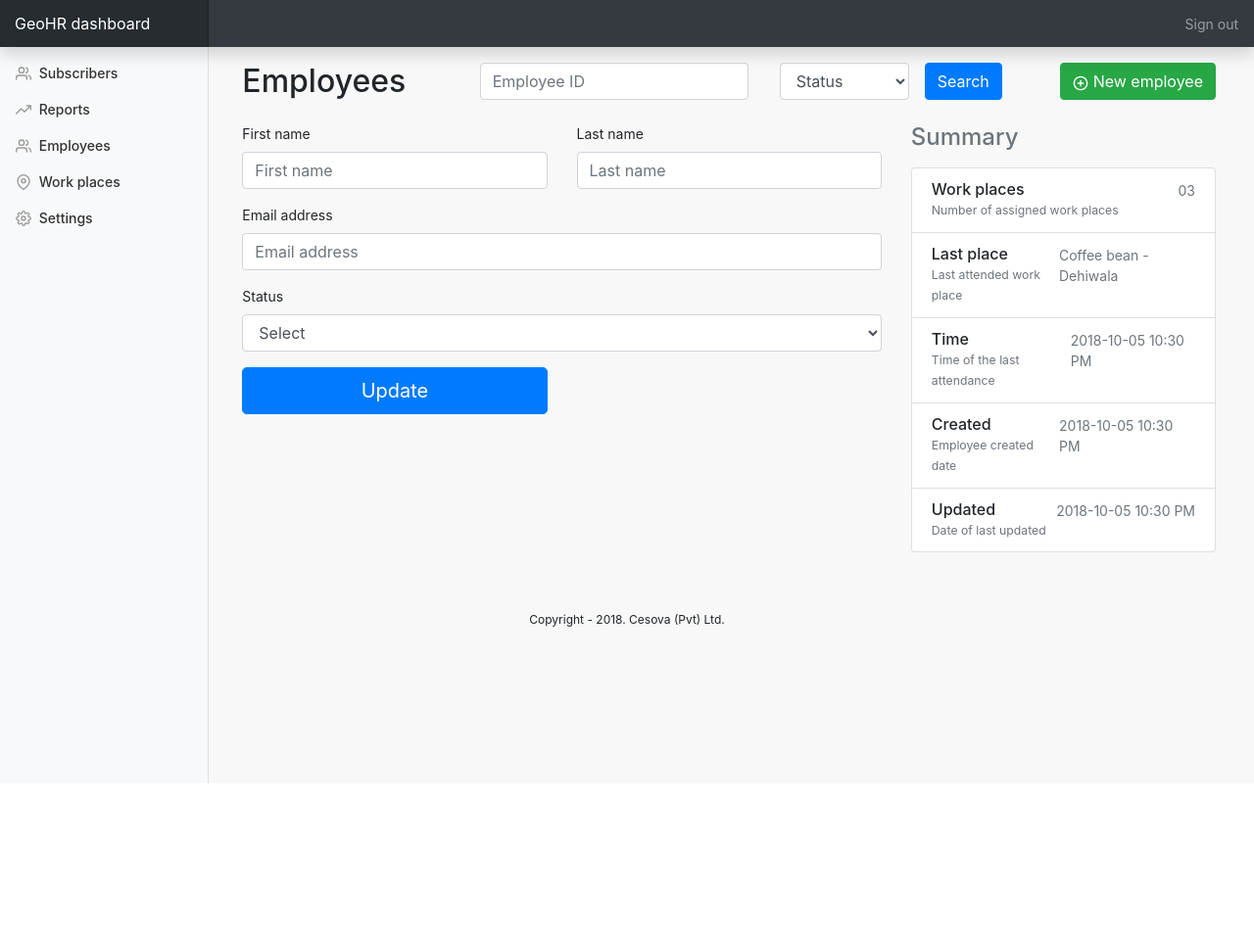
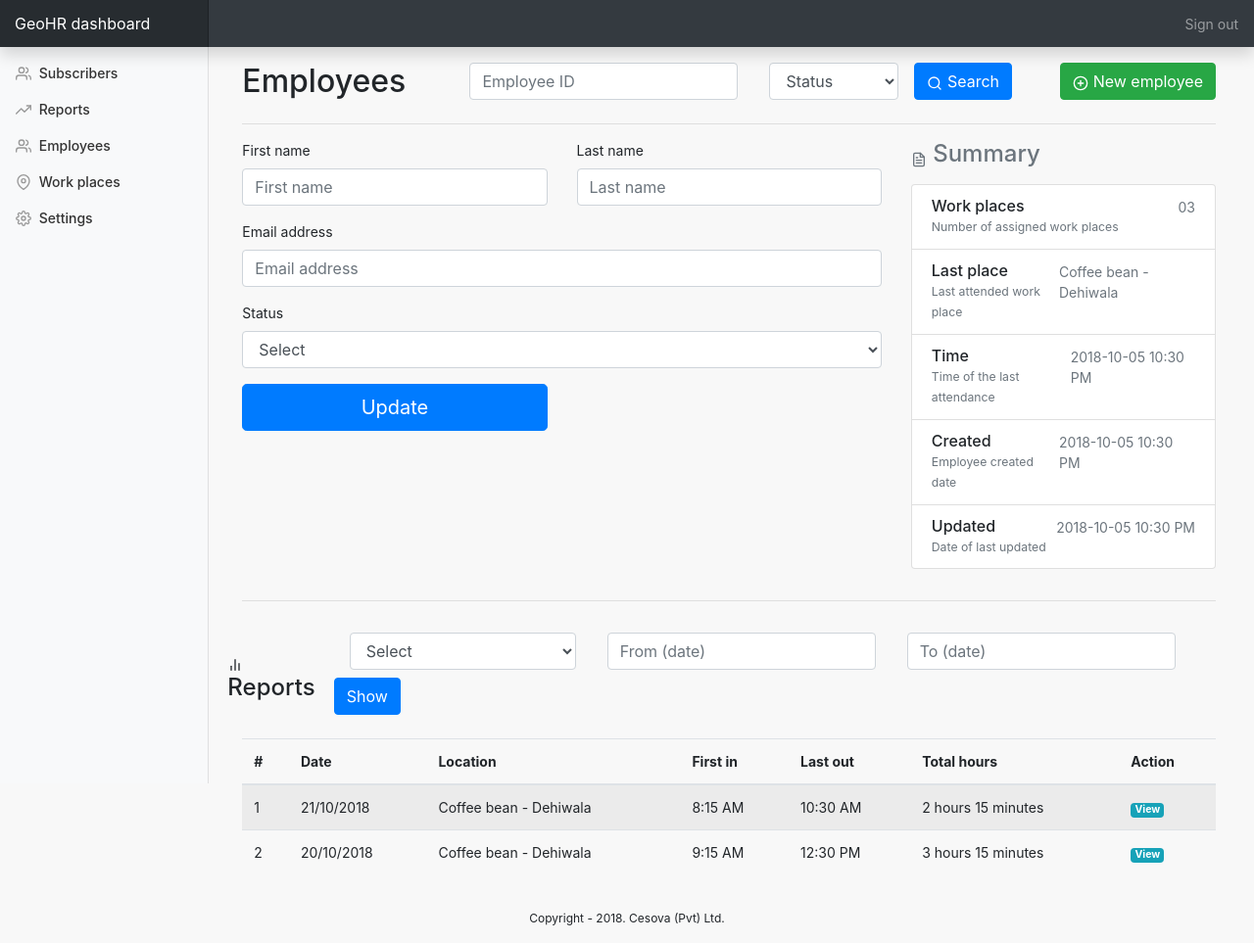
Before and after one commit to GeofencedHR/geohr-web, a CodeIgniter app: page /database/index.php/dashboard/employee_view in a window 1280 px wide. Shown: the whole page at 98% size. Before the commit the page ends 800 px from the top, so only its background shows below. Run offline with CodeIgniter, Linux system fonts and the light colour scheme; some libraries are stand-ins or nearby versions.

Commit message:
Added report table to employee view/did some refactoring and fixes

```diff
--- a/application/views/dash_board_employee_create.php
+++ b/application/views/dash_board_employee_create.php
@@ -3,6 +3,8 @@ defined('BASEPATH') OR exit('No direct script access allowed');
 require_once("dash_board_header.php");
 require_once("dash_board_employee_search.php");
 ?>
+
+<hr/>
 
   <div class="row">
      <div class="col-md-8 order-md-1">
--- a/application/views/dash_board_employee_search.php
+++ b/application/views/dash_board_employee_search.php
@@ -16,7 +16,8 @@ defined('BASEPATH') OR exit('No direct script access allowed');
     			        <option>Suspended</option>
     			    </select>
     			  </div>
-    			  <button type="submit" class="btn btn-primary mb-2">Search</button>
+    			  <button type="submit" class="btn btn-primary mb-2">
+              <span data-feather="search"></span> Search</button>
     			</form>
           <a href="<?php echo base_url('/index.php/dashboard/employee/create');?>">
             <button class="btn btn-success mb-2">
--- a/application/views/dash_board_employee_view.php
+++ b/application/views/dash_board_employee_view.php
@@ -3,6 +3,8 @@ defined('BASEPATH') OR exit('No direct script access allowed');
 require_once("dash_board_header.php");
 require_once("dash_board_employee_search.php");
 ?>
+
+<hr/>
 
   <div class="row">
      <div class="col-md-8 order-md-1">
@@ -44,10 +46,12 @@ require_once("dash_board_employee_search.php");
           </form>
         </div>
 
-        <div class="col-md-4 order-md-2 mb-4">
+        <div class="col-md-4 order-md-2">
 
           <h4 class="d-flex justify-content-between align-items-center mb-3">
-            <span class="text-muted">Summary</span>
+            <span class="text-muted">
+              <span data-feather="file-text"></span> Summary
+          </span>
           </h4>
 
           <ul class="list-group mb-3">
@@ -87,17 +91,75 @@ require_once("dash_board_employee_search.php");
               <span class="text-muted">2018-10-05 10:30 PM</span>
             </li>
           </ul>
-
-          <!-- <form class="card p-2">
-            <div class="input-group">
-              <input type="text" class="form-control" placeholder="Promo code">
-              <div class="input-group-append">
-                <button type="submit" class="btn btn-secondary">Redeem</button>
-              </div>
-            </div>
-          </form> -->
         </div>
       </div>
+
+      <hr/>
+
+      <div class="row">
+        <div class="d-flex justify-content-between flex-wrap flex-md-nowrap align-items-center pt-3 mb-3">
+          <h4><span data-feather="bar-chart-2"></span> Reports</h4>
+
+          <form class="form-inline">
+           <div class="form-group mx-sm-3 mb-2">
+              <select id="inputState" class="form-control">
+                  <option selected disabled="true">Select</option>
+                  <option>Coffee bean - Dehiwala</option>
+                  <option>McDonalds - Wellawatta</option>
+              </select>
+            </div>
+            <div class="form-group mx-sm-3 mb-2">
+              <input type="text" class="form-control" id="from" placeholder="From (date)">
+            </div>
+            <div class="form-group mx-sm-3 mb-2">
+              <input type="text" class="form-control" id="to" placeholder="To (date)">
+            </div>
+            <button type="submit" class="btn btn-primary mb-2">
+              Show
+            </button>
+          </form>
+        </div>
+      </div>
+
+      <div class="table-responsive">
+            <table class="table table-striped">
+              <thead>
+                <tr>
+                  <th>#</th>
+                  <th>Date</th>
+                  <th>Location</th>
+                  <th>First in</th>
+                  <th>Last out</th>
+                  <th>Total hours</th>
+                  <th>Action</th>
+                </tr>
+              </thead>
+              <tbody>
+                <tr>
+                  <td>1</td>
+                  <td>21/10/2018</td>
+                  <td>Coffee bean - Dehiwala</td>
+                  <td>8:15 AM</td>
+                  <td>10:30 AM</td>
+                  <td>2 hours 15 minutes</td>
+                  <td>
+                    <a href="<?php echo base_url('/index.php/dashboard/employee/view');?>" class="badge badge-info">View</a>
+                  </td>
+                </tr>
+                <tr>
+                  <td>2</td>
+                  <td>20/10/2018</td>
+                  <td>Coffee bean - Dehiwala</td>
+                  <td>9:15 AM</td>
+                  <td>12:30 PM</td>
+                  <td>3 hours 15 minutes</td>
+                  <td>
+                    <a href="<?php echo base_url('/index.php/dashboard/employee/view');?>" class="badge badge-info">View</a>
+                  </td>
+                </tr>
+              </tbody>
+            </table>
+          </div>
 
 
 <?php
--- a/application/views/dash_board_subscribers_search.php
+++ b/application/views/dash_board_subscribers_search.php
@@ -17,6 +17,8 @@ defined('BASEPATH') OR exit('No direct script access allowed');
     			        <option>Suspended</option>
     			    </select>
     			  </div>
-    			  <button type="submit" class="btn btn-primary mb-2">Search</button>
+    			  <button type="submit" class="btn btn-primary mb-2">
+                    <span data-feather="search"></span> Search
+                </button>
     			</form>
         </div>
--- a/application/views/dash_board_subscribers_view.php
+++ b/application/views/dash_board_subscribers_view.php
@@ -3,6 +3,8 @@ defined('BASEPATH') OR exit('No direct script access allowed');
 require_once("dash_board_header.php");
 require_once("dash_board_subscribers_search.php");
 ?>
+
+<hr/>
 
   <div class="row">
      <div class="col-md-8 order-md-1">
@@ -105,7 +107,9 @@ require_once("dash_board_subscribers_search.php");
         <div class="col-md-4 order-md-2 mb-4">
 
           <h4 class="d-flex justify-content-between align-items-center mb-3">
-            <span class="text-muted">Summary</span>
+            <span class="text-muted">
+              <span data-feather="file-text"></span> Summary
+            </span>
           </h4>
 
           <ul class="list-group mb-3">
```
